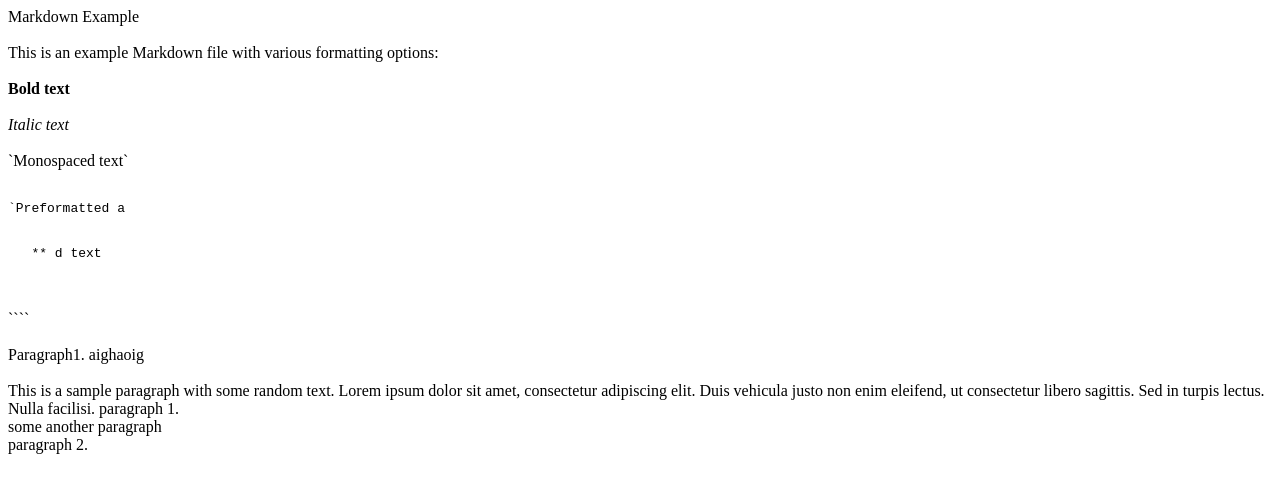
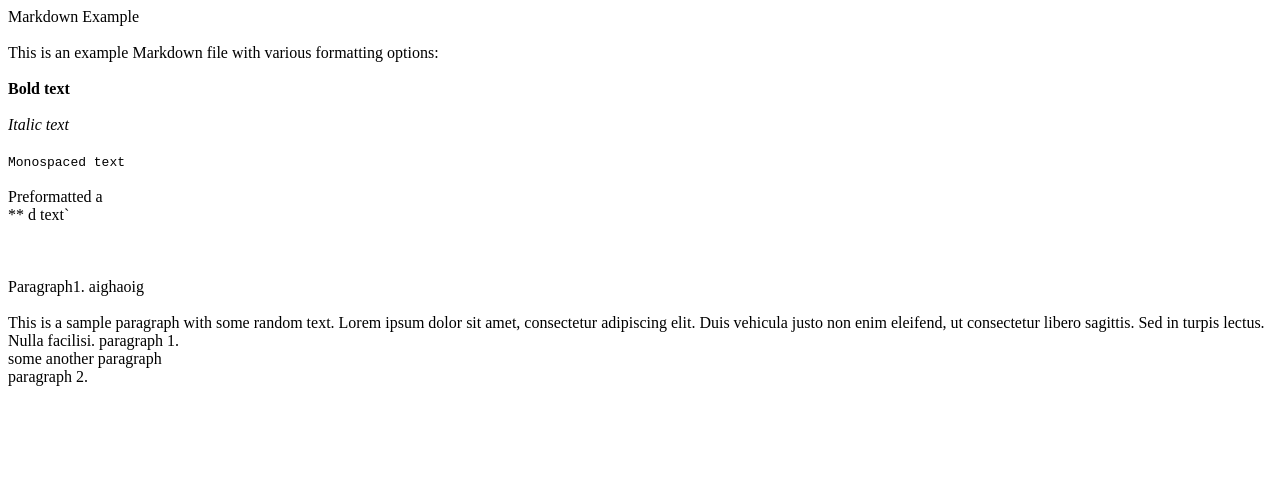
Before and after one commit to TarasBlatnoi/MTPE, a plain HTML site: page index.html in a window 1280 px wide. Drawn offline with Linux system fonts and the light colour scheme.

`````diff
--- a/index.html
+++ b/index.html
@@ -14,13 +14,13 @@
 <br><br>
 <em>Italic text</em>
 <br><br>
-`Monospaced text`
+<tt>Monospaced text</tt>
 <br><br>
-<pre><code>`Preformatted a
+<tt></tt><tt></tt>Preformatted a
 <br>
-   ** d text</code></pre>
+   ** d text<tt></tt>`
 <br><br>
-````
+<tt></tt><tt></tt>
 <br><br>
 Paragraph1. aighaoig
 <br><br>
`````
Also changed, not shown: main.js (+0 -1 lines).
